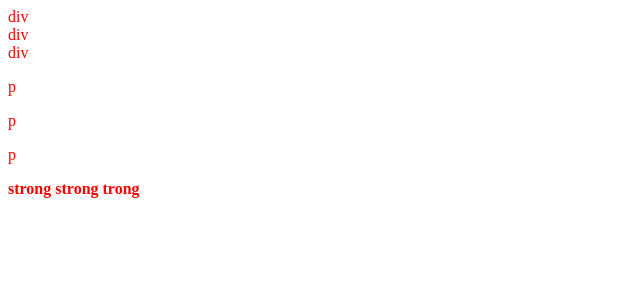
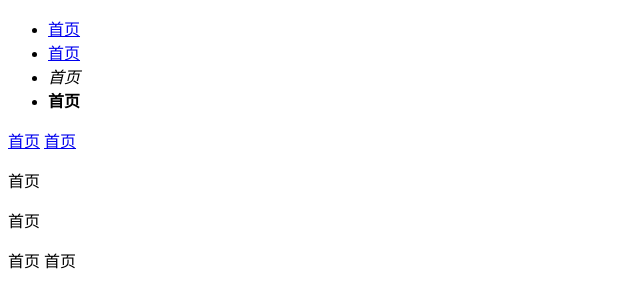
Before and after one commit to ssggithub/JQuery, a plain HTML site: page 第3章 常规选择器/code2/index.html in a window 1280 px wide. Shown: the whole page, without its empty margins (0-640 px from the left). Drawn offline with Linux system fonts and the light colour scheme.

Commit message:
常规选择器

```diff
--- a/第3章 常规选择器/code2/demo.js
+++ b/第3章 常规选择器/code2/demo.js
@@ -1,7 +1,6 @@
-
 $(function() {
 
-	$('div, p, strong').css('color', 'red');
+ //$('div, p, strong').css('color', 'red');
  // $('#box, .pox, strong').css('color', 'blue');
 
  // $('ul li a').css('color', 'orange');
--- a/第3章 常规选择器/code2/index.html
+++ b/第3章 常规选择器/code2/index.html
@@ -18,17 +18,30 @@
 	<div class="pox">div</div>
 	<p class="box">p</p> -->
 
-	<div>div</div>
+	<!-- <div id="box">div</div>
 	<div>div</div>
 	<div>div</div>
 
-	<p>p</p>
-	<p>p</p>
+	<p class="pox">p</p>
+	<p class="pox">p</p>
 	<p>p</p>
 
 	<strong>strong</strong>
 	<strong>strong</strong>
-	<strong>trong</strong>
+	<strong>trong</strong> -->
+
+	<ul>
+		<li><a href="###">首页</a></li>
+		<li><a href="###">首页</a></li>
+		<li><em>首页</em></li>
+		<li><strong>首页</strong></li>
+	</ul>
+	<a href="###">首页</a>
+	<a href="###">首页</a>
+	<p>首页</p>
+	<p>首页</p>
+	<span>首页</span>
+	<span>首页</span>
 
 
 </body>
```
Lines whose indentation alone changed are shown as unchanged.
